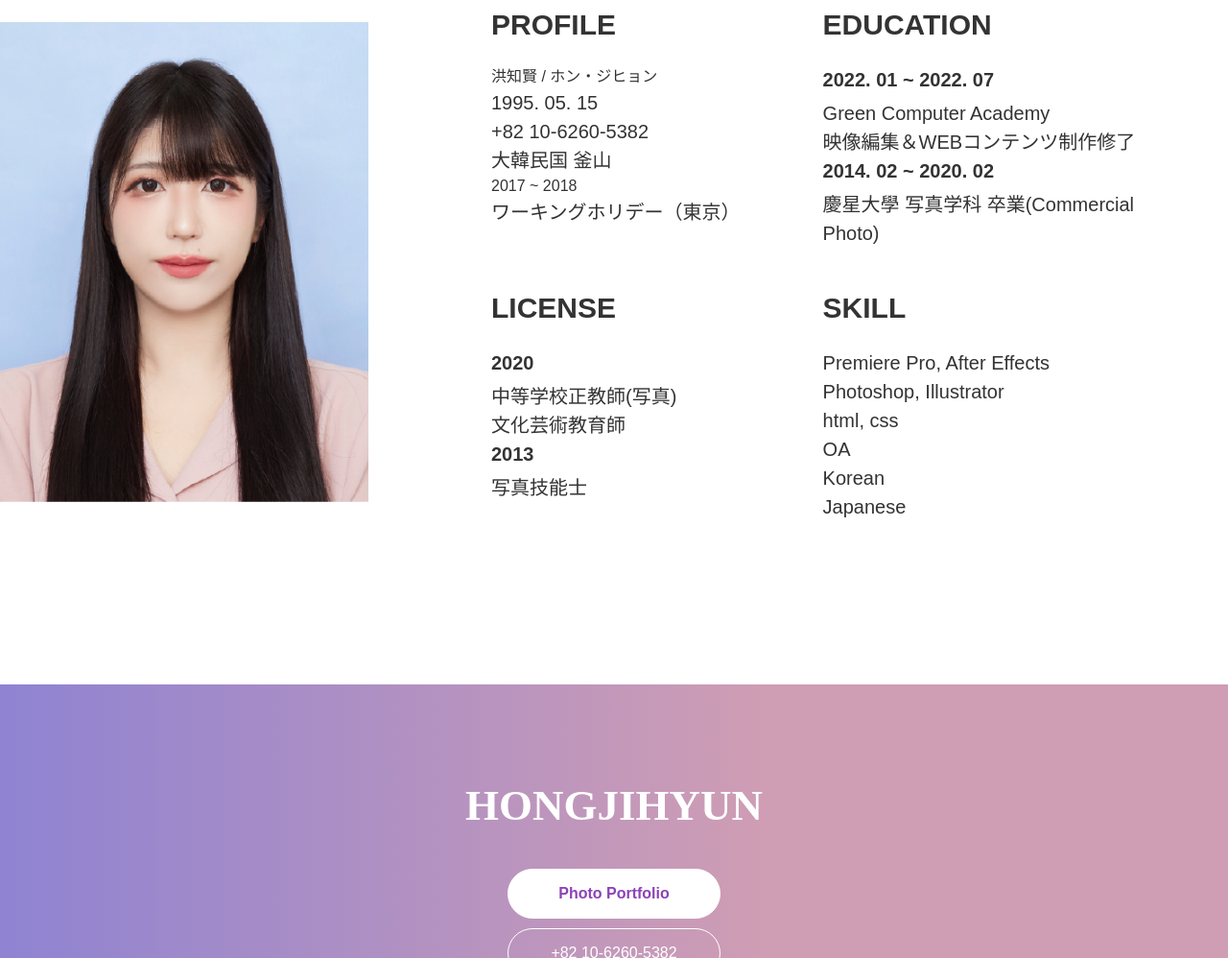
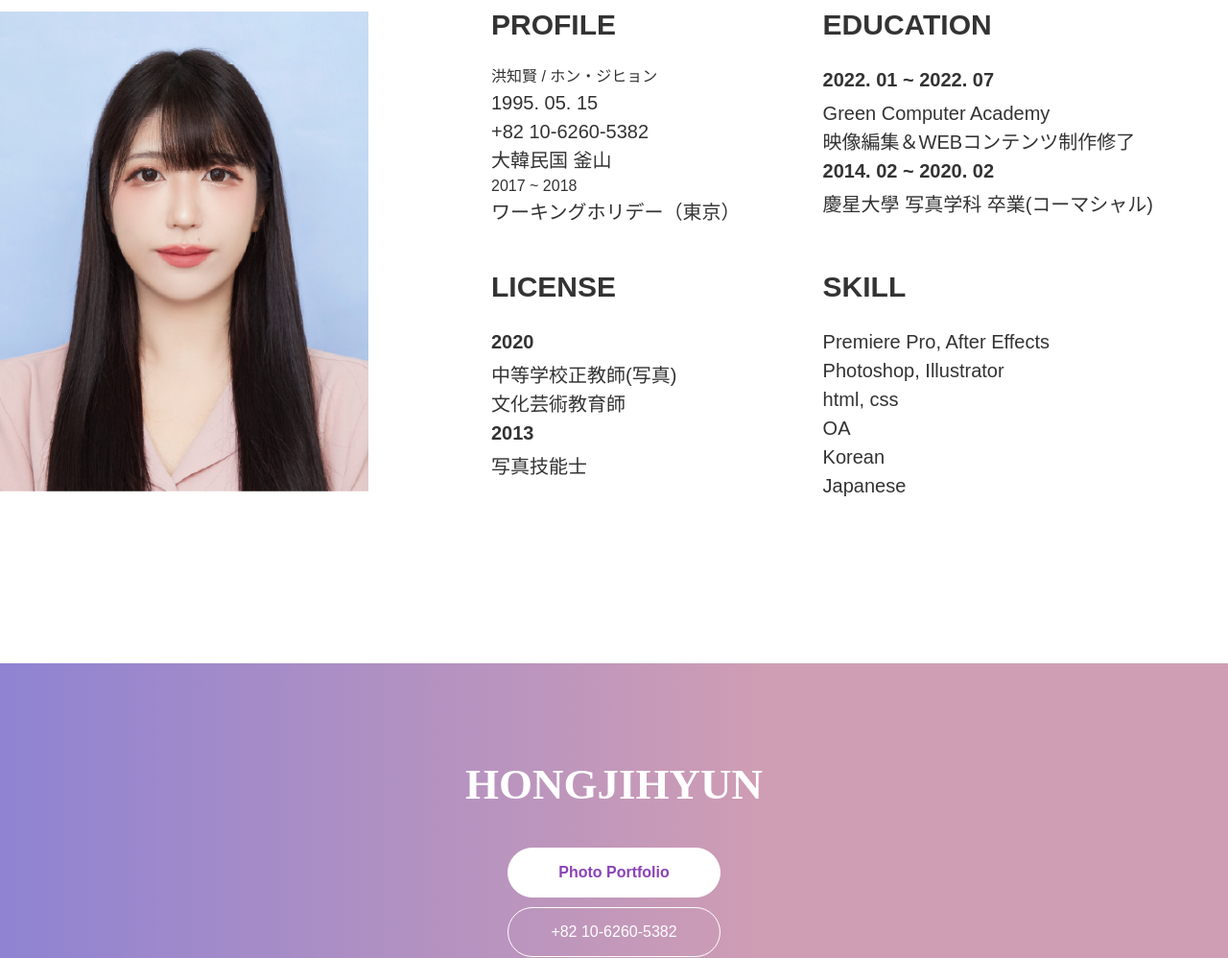
Before and after one commit to BUZZY-CAT/JihyunHong, a plain HTML site: page index.html in a window 1280 px wide. Shown: the part 5212-6210 px from the top of the page at 96% size. Drawn offline with nearby package versions, Linux system fonts and the light colour scheme; a small style sheet from the web is missing; a web font is replaced by a local one.

Commit message:
index.html

```diff
--- a/index.html
+++ b/index.html
@@ -765,7 +765,7 @@
                         <dd>Green Computer Academy<br />
                         映像編集＆WEBコンテンツ制作修了</dd>
                         <dt>2014. 02 ~ 2020. 02</dt>
-                        <dd>慶星大學 写真学科 卒業(Commercial Photo)</dd>
+                        <dd>慶星大學 写真学科 卒業(コーマシャル)</dd>
                     </dl>
                 </div>
                 <div>
```
